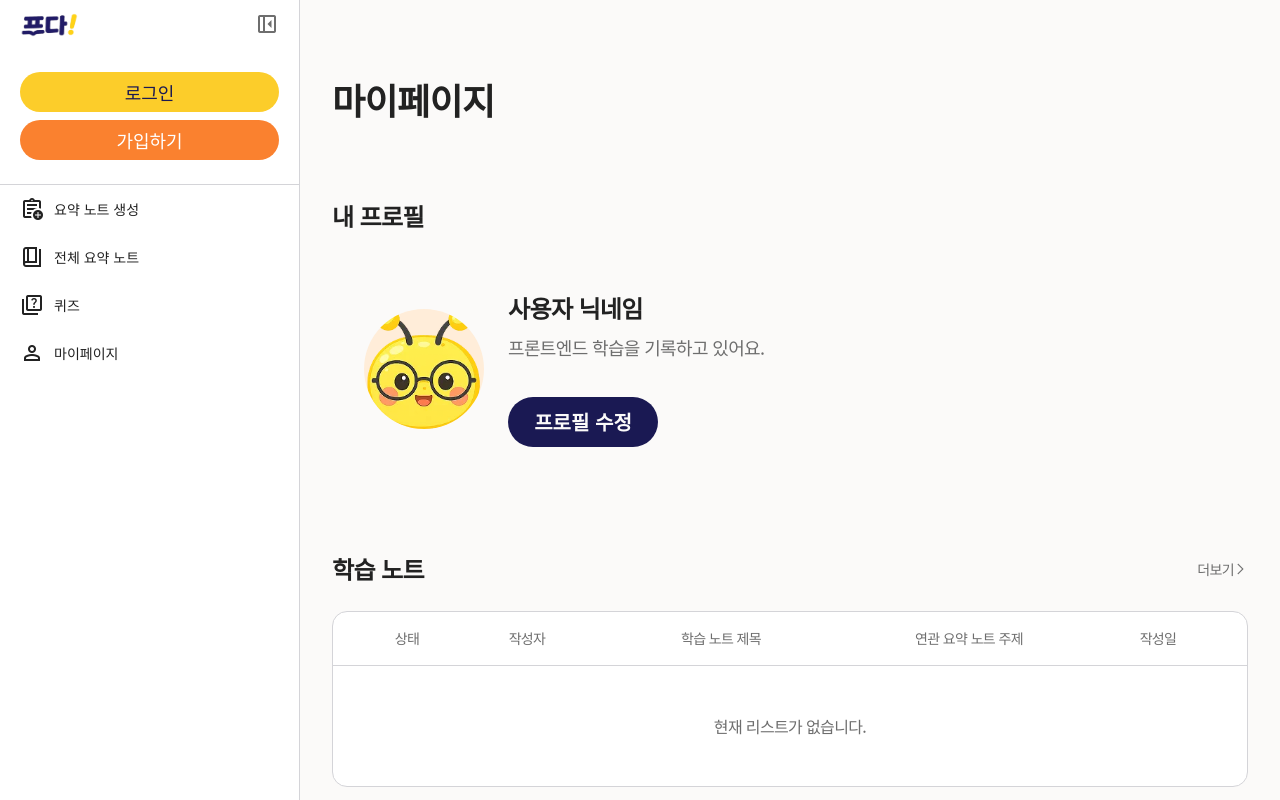
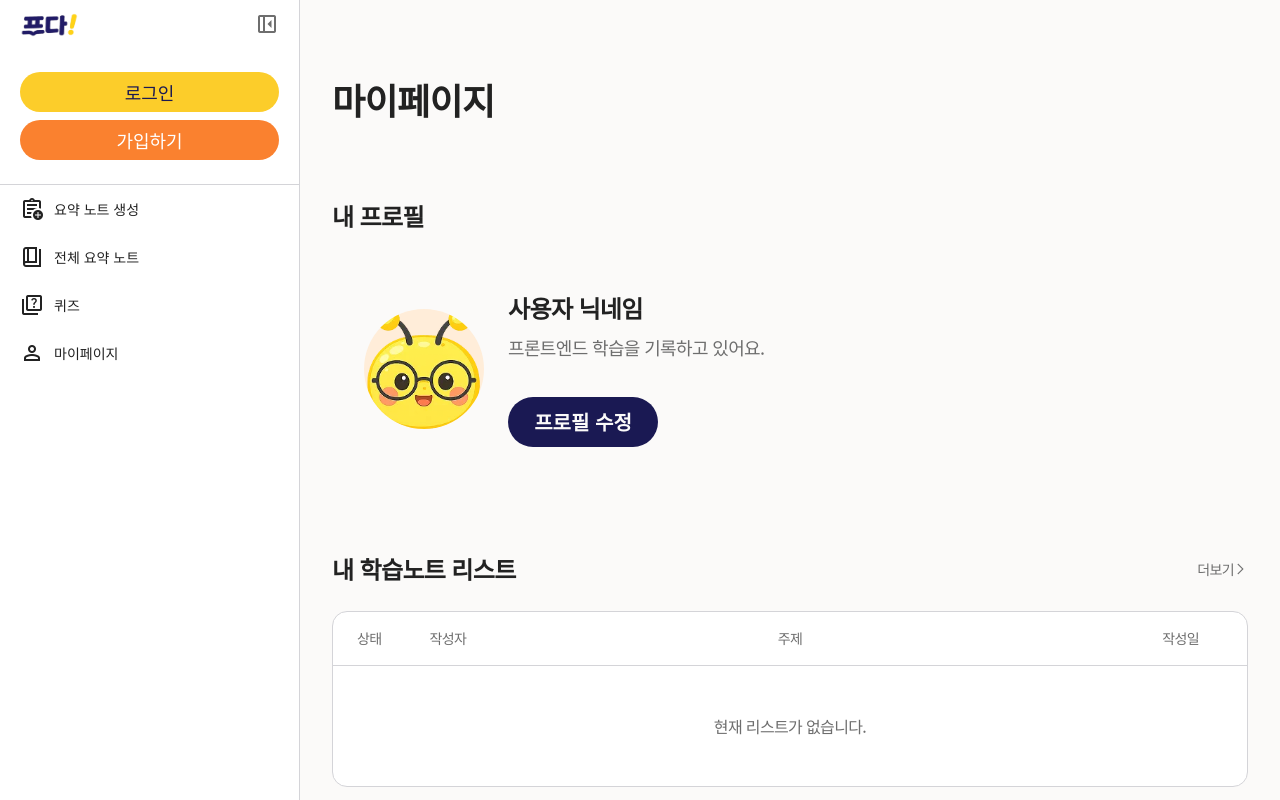
Before and after one commit to JEJU-Ratus/est_fe13_final_project, a Next.js app: page /Mypage in a window 1280 px wide. Shown: the top 800 px of the page. Built offline with nearby package versions, Linux system fonts and the light colour scheme.

Commit message:
feat: 내 학습노트 리스트 scss수정

```diff
--- a/src/app/(site)/Mypage/page.js
+++ b/src/app/(site)/Mypage/page.js
@@ -69,7 +69,7 @@ export default function Mypage() {
 
         <section className={styles["learning-note-section"]} aria-labelledby="learning-note-title">
           <div className={styles["section-heading"]}>
-            <h2 id="learning-note-title">학습 노트</h2>
+            <h2 id="learning-note-title">내 학습노트 리스트</h2>
             <div className={styles["more-link"]}>
               <span>더보기</span>
               <span className={`material-symbols-outlined ${styles["more-icon"]}`} aria-hidden="true">
@@ -80,10 +80,11 @@ export default function Mypage() {
 
           <div className={styles["learning-note-table"]}>
             <div className={styles["table-header"]}>
-              <span>상태</span>
-              <span>작성자</span>
-              <span>학습 노트 제목</span>
-              <span>연관 요약 노트 주제</span>
+              <div className={styles["table-leading"]}>
+                <span>상태</span>
+                <span>작성자</span>
+              </div>
+              <span className={styles["table-topic"]}>주제</span>
               <span>작성일</span>
             </div>
             <p className={styles["empty-message"]}>현재 리스트가 없습니다.</p>
--- a/src/app/(site)/Mypage/page.module.scss
+++ b/src/app/(site)/Mypage/page.module.scss
@@ -153,14 +153,30 @@
   background-color: color.$white;
 
   .table-header {
-    display: grid;
-    grid-template-columns: 100px 140px minmax(180px, 1fr) minmax(200px, 1fr) 130px;
+    display: flex;
+    position: relative;
+    align-items: center;
     padding: 16px 24px;
     border-bottom: 1px solid color.$gray-light;
     color: color.$gray-medium-3;
     font-size: var.$font-size-14;
     font-weight: var.$font-weight-medium;
-    text-align: center;
+
+    .table-leading {
+      display: flex;
+      gap: 48px;
+    }
+
+    .table-topic {
+      position: absolute;
+      left: 50%;
+      transform: translateX(-50%);
+    }
+
+    > span:last-child {
+      margin-left: auto;
+      margin-right: 24px;
+    }
   }
 
   .empty-message {
```
